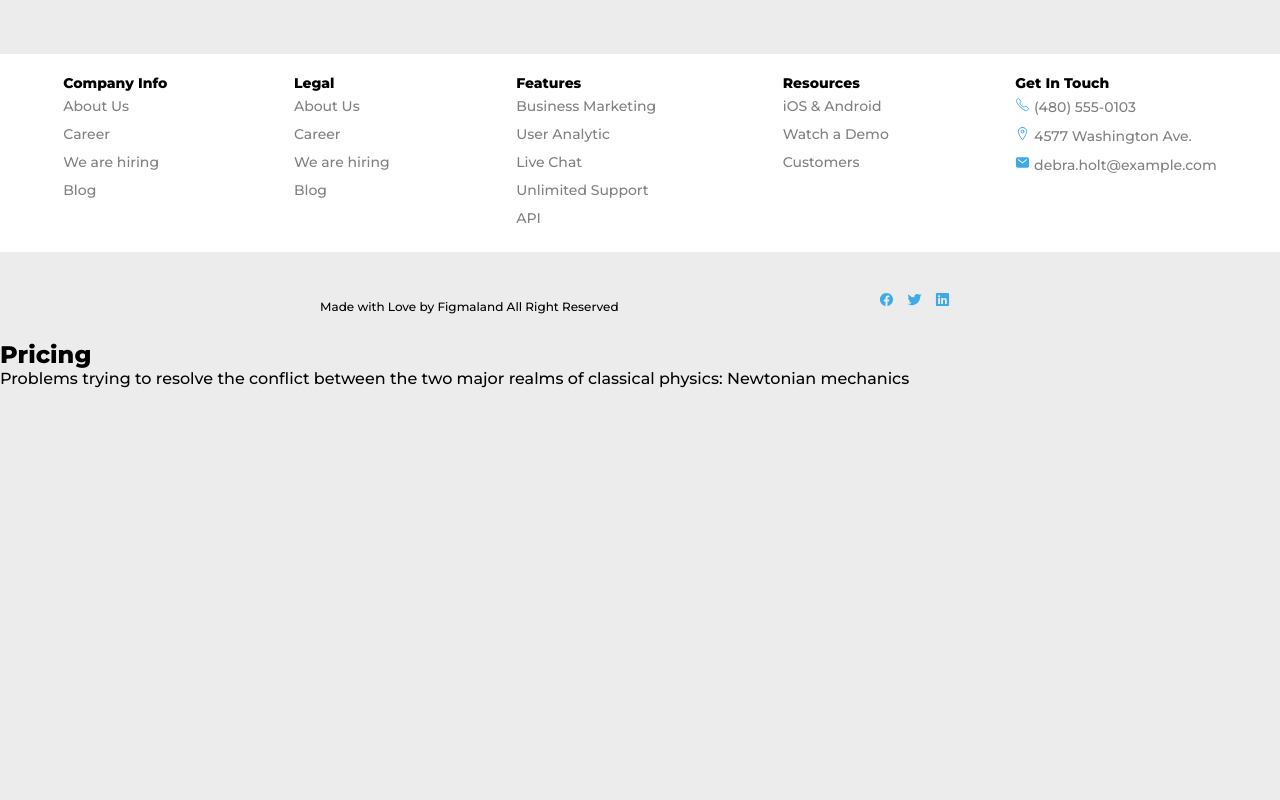
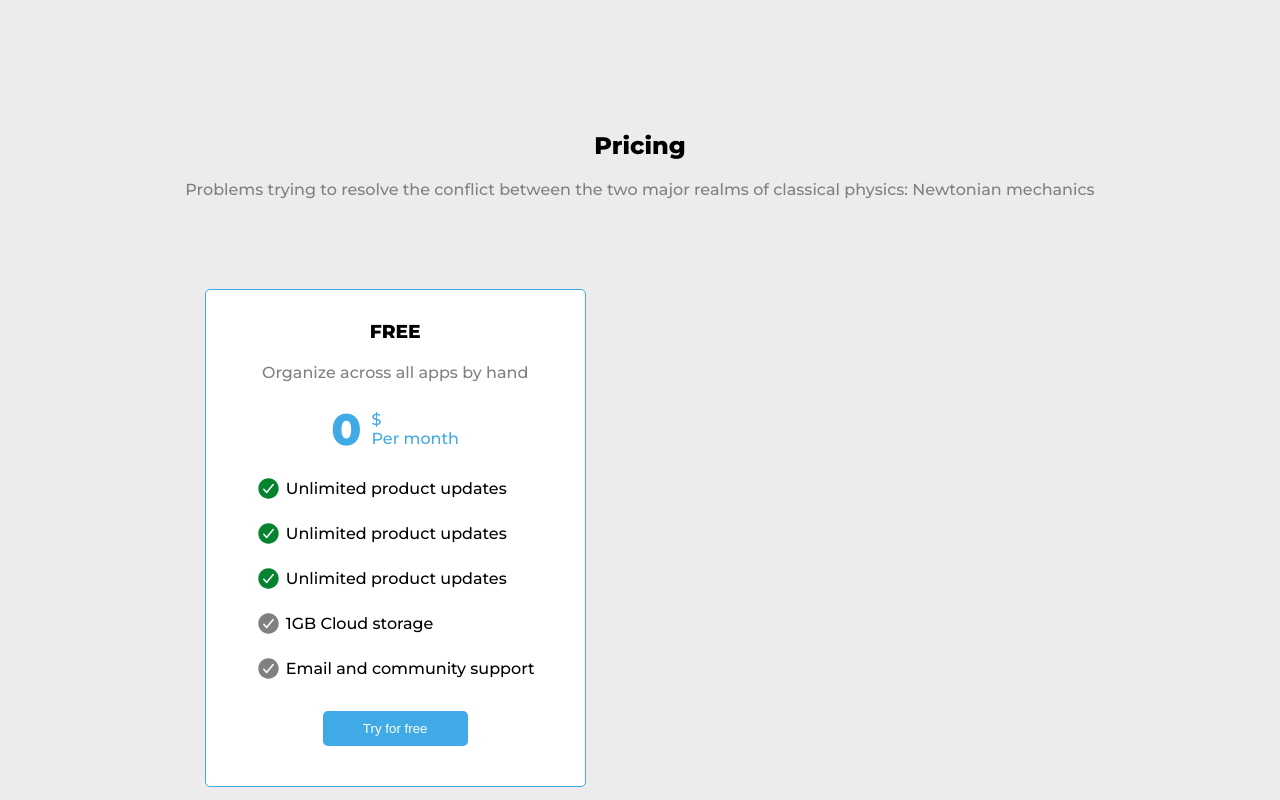
Before and after one commit to Panther-12/teach2give_tasks, a plain HTML site: page css-challenge/index.html in a window 1280 px wide. Shown: the part 1940-2740 px from the top of the page. Before the commit the page ends 2328 px from the top, so only its background shows below. Drawn offline with nearby package versions, Linux system fonts and the light colour scheme.

Commit message:
pricing wrapper styling added

```diff
--- a/css-challenge/index.html
+++ b/css-challenge/index.html
@@ -137,6 +137,36 @@
             <button type="button">subscribe</button>
         </div>
     </div>
+
+
+    <div class="pricing-wrapper">
+        <div class="pricing-top-wrapper">
+            <h2>Pricing</h2>
+            <p>Problems trying to resolve the conflict between the two major realms of classical physics: Newtonian mechanics</p>
+        </div>
+        <div class="pricing-cards">
+            <div class="card">
+                <h3>FREE</h3>
+                <p>Organize across all apps by hand</p>
+                <div class="price-wrapper">
+                    <h2>0</h2>
+                    <div class="right-price-wrapper">
+                        <span>$</span>
+                        <span>Per month</span>
+                    </div>
+                </div>
+                <ul>
+                    <li><ion-icon name="checkmark-circle"></ion-icon> Unlimited product updates</li>
+                    <li><ion-icon name="checkmark-circle"></ion-icon> Unlimited product updates</li>
+                    <li><ion-icon name="checkmark-circle"></ion-icon> Unlimited product updates</li>
+                    <li><ion-icon name="checkmark-circle"></ion-icon> 1GB Cloud storage</li>
+                    <li><ion-icon name="checkmark-circle"></ion-icon> Email and community support</li>
+                </ul>
+                <button type="button">Try for free</button>
+            </div>
+        </div>
+    </div>
+
     <div class="footer">
         <div class="footer-section">
             <h4>Company Info</h4>
@@ -192,14 +222,6 @@
         </div>
     </div>
 
-    <div class="pricing-wrapper">
-        <div class="pricing-top-wrapper">
-            <h2>Pricing</h2>
-            <p>Problems trying to resolve the conflict between the two major realms of classical physics: Newtonian mechanics</p>
-        </div>
-        <div class="pricing-cards"></div>
-    </div>
-
     <script type="module" src="https://unpkg.com/ionicons@7.1.0/dist/ionicons/ionicons.esm.js"></script>
 <script nomodule src="https://unpkg.com/ionicons@7.1.0/dist/ionicons/ionicons.js"></script>
 </body>
--- a/css-challenge/styles.css
+++ b/css-challenge/styles.css
@@ -367,3 +367,104 @@ body{
 
 
 }
+
+.pricing-wrapper{
+    display: flex;
+    flex-direction:column ;
+
+    .pricing-top-wrapper{
+        display: flex;
+        justify-content: center;
+        align-items: center;
+        flex-direction: column;
+        margin: 6% 0 7% 0;
+
+        h2{
+            margin: 0 0 20px 0;
+        }
+
+        p{
+            color: grey;
+        }
+    }
+
+    .pricing-cards{
+        display: flex;
+        margin-left: 16%;
+
+        .card{
+            display: flex;
+            padding: 30px;
+            flex-direction: column;
+            justify-content: center;
+            align-items: center;
+            background-color: white;
+            border: 1px solid #3faae6;
+            border-radius: 5px;
+
+            p{
+                margin: 20px 0 20px  0;
+                color: grey;
+            }
+
+            .price-wrapper{
+                display: flex;
+                justify-content: center;
+                align-items: center;
+
+                h2{
+                    color: #3faae6;
+                    margin-right: 10px;
+                    font-size: 44px;
+                    width: fit-content;
+                    height: fit-content;
+                }
+
+                .right-price-wrapper{
+                    display: flex;
+                    flex-direction: column;
+
+                    span{
+                        color: #3faae6;
+                    }
+                }
+            }
+        }
+
+        ul {
+            list-style: none;
+            padding: 10px;
+
+            li{
+                padding: 10px;
+                display: flex;
+                align-items: center;
+            }
+        }
+
+        ul>li>ion-icon{
+            color: rgb(5, 131, 47);
+            width: 25px;
+            height: 25px;
+            margin-right: 5px;
+        }
+
+        ul>li:nth-child(4)>ion-icon{
+            color: grey;
+        }
+
+        ul>li:nth-child(5)>ion-icon{
+            color: grey;
+        }
+
+        button{
+            color: white;
+            background-color: #3faae6;
+            padding: 10px 40px 10px 40px;
+            border-radius: 5px;
+            border: none;
+            outline: none;
+            margin: 10px 0 10px 0;
+        }
+    }
+}
```
